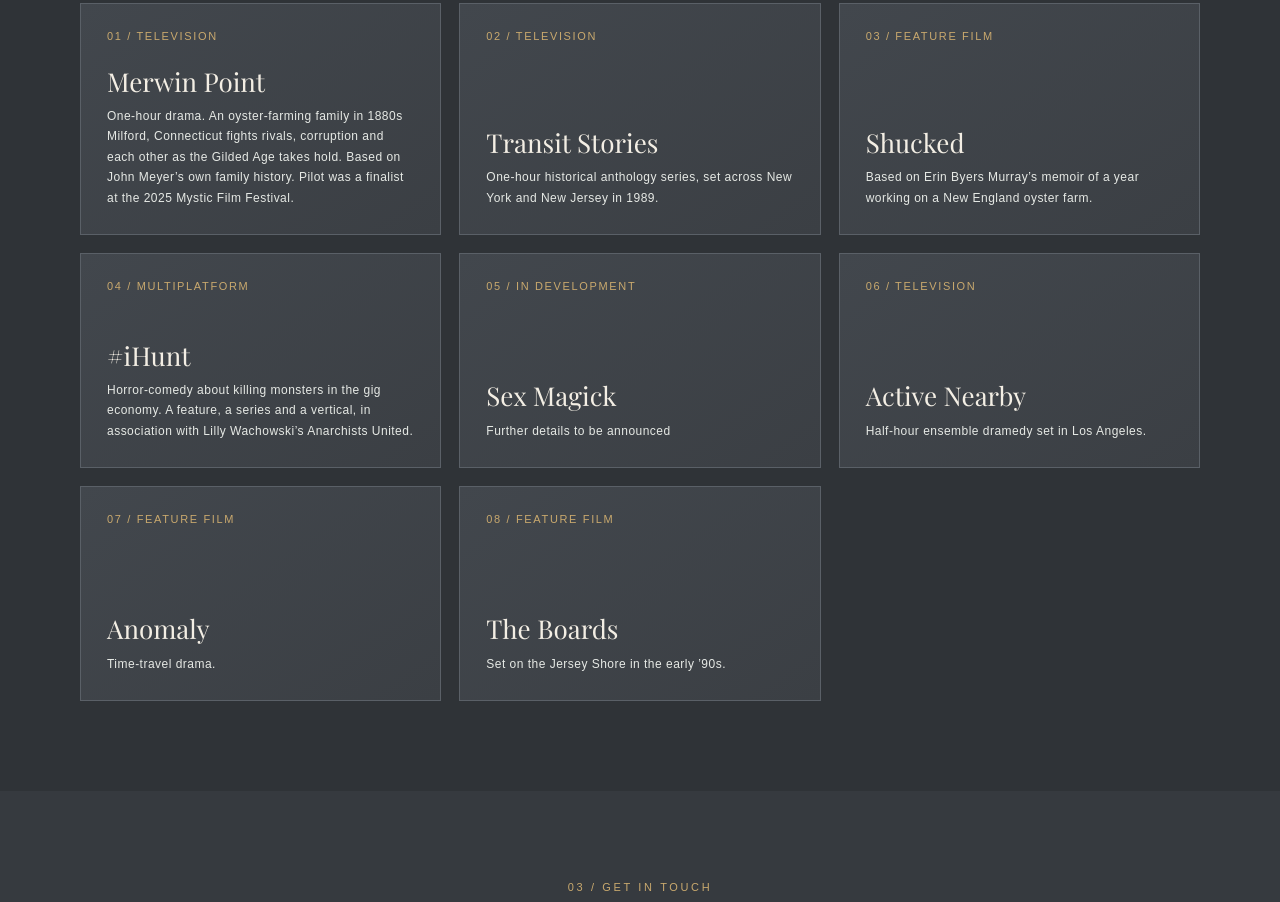
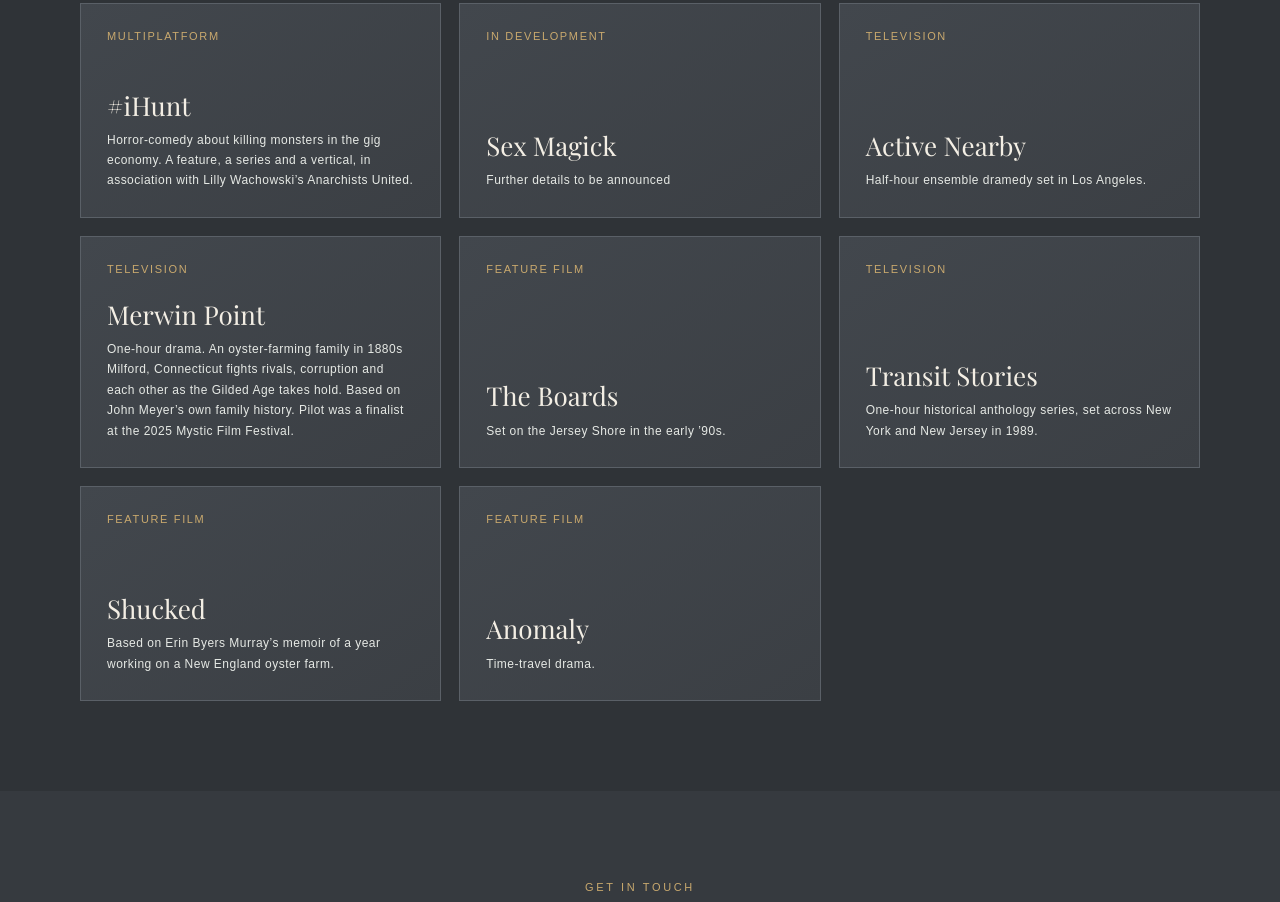
Before and after one commit to BHP97/bhp97.github.io, a plain HTML site: page index.html in a window 1280 px wide. Shown: the part 1470-2372 px from the top of the page. Drawn offline with nearby package versions, Linux system fonts and the light colour scheme.

Commit message:
Add files via upload

```diff
--- a/index.html
+++ b/index.html
@@ -50,17 +50,17 @@ body{background:#2F3337}
 <header class="top"><nav aria-label="Main navigation" class="wrap nav"><a class="wordmark" href="#home">BUTLER HALL PRODUCTIONS</a><div class="links"><a href="#about">About</a><a href="#projects">Projects</a><a href="#contact">Contact</a></div></nav></header>
 <main>
 <section class="hero" id="home"><div class="wrap hero-inner"><div class="banner-frame"><h1 class="banner-title">Butler Hall Productions</h1><p class="banner-sub">Independent Film &amp; Television</p></div><p class="tagline">Strong Stories, Well Told.</p></div></section>
-<section class="section" id="about"><div class="wrap"><div class="kicker">01 / Our Story</div><h2>Our Story</h2><div class="about-copy"><p>Butler Hall Productions grew out of a friendship that began decades ago, when three future partners met during their first year of college.</p><p>Years later, a renewed connection and a shared passion for storytelling brought them together again. That reunion evolved into a creative partnership dedicated to developing compelling, original entertainment.</p><p>Today, Butler Hall Productions brings together distinct perspectives and creative experiences, united by a simple philosophy: <em>Strong Stories, Well Told.</em></p></div><div class="partners"><div class="kicker">THE PARTNERS</div><div class="partner-names"><span>Matt Skrobalak</span><span aria-hidden="true" class="diamond">◆</span><span>Kevin A. Reilly</span><span aria-hidden="true" class="diamond">◆</span><span>John Meyer</span></div></div></div></section>
-<section class="section" id="projects"><div class="wrap"><div class="kicker">02 / Our Slate</div><h2>Projects in Development</h2><p class="intro">Film, television, and stories across formats and genres.</p><div class="projects">
-<article class="project"><span class="number">01 / TELEVISION</span><div><h3>Merwin Point</h3><p>One-hour drama. An oyster-farming family in 1880s Milford, Connecticut fights rivals, corruption and each other as the Gilded Age takes hold. Based on John Meyer&#8217;s own family history. Pilot was a finalist at the 2025 Mystic Film Festival.</p></div></article>
-<article class="project"><span class="number">02 / TELEVISION</span><div><h3>Transit Stories</h3><p>One-hour historical anthology series, set across New York and New Jersey in 1989.</p></div></article>
-<article class="project"><span class="number">03 / FEATURE FILM</span><div><h3>Shucked</h3><p>Based on Erin Byers Murray&#8217;s memoir of a year working on a New England oyster farm.</p></div></article>
-<article class="project"><span class="number">04 / MULTIPLATFORM</span><div><h3>#iHunt</h3><p>Horror-comedy about killing monsters in the gig economy. A feature, a series and a vertical, in association with Lilly Wachowski&#8217;s Anarchists United.</p></div></article>
-<article class="project"><span class="number">05 / IN DEVELOPMENT</span><div><h3>Sex Magick</h3><p>Further details to be announced</p></div></article>
-<article class="project"><span class="number">06 / TELEVISION</span><div><h3>Active Nearby</h3><p>Half-hour ensemble dramedy set in Los Angeles.</p></div></article>
-<article class="project"><span class="number">07 / FEATURE FILM</span><div><h3>Anomaly</h3><p>Time-travel drama.</p></div></article>
-<article class="project"><span class="number">08 / FEATURE FILM</span><div><h3>The Boards</h3><p>Set on the Jersey Shore in the early &#8217;90s.</p></div></article>
+<section class="section" id="about"><div class="wrap"><div class="kicker">About</div><h2>Our Story</h2><div class="about-copy"><p>Butler Hall Productions grew out of a friendship that began decades ago, when three future partners met during their first year of college.</p><p>Years later, a renewed connection and a shared passion for storytelling brought them together again. That reunion evolved into a creative partnership dedicated to developing compelling, original entertainment.</p><p>Today, Butler Hall Productions brings together distinct perspectives and creative experiences, united by a simple philosophy: <em>Strong Stories, Well Told.</em></p></div><div class="partners"><div class="kicker">THE PARTNERS</div><div class="partner-names"><span>Matt Skrobalak</span><span aria-hidden="true" class="diamond">◆</span><span>Kevin A. Reilly</span><span aria-hidden="true" class="diamond">◆</span><span>John Meyer</span></div></div></div></section>
+<section class="section" id="projects"><div class="wrap"><div class="kicker">Our Slate</div><h2>Projects in Development</h2><p class="intro">Film, television, and stories across formats and genres.</p><div class="projects">
+<article class="project"><span class="number">MULTIPLATFORM</span><div><h3>#iHunt</h3><p>Horror-comedy about killing monsters in the gig economy. A feature, a series and a vertical, in association with Lilly Wachowski&#8217;s Anarchists United.</p></div></article>
+<article class="project"><span class="number">IN DEVELOPMENT</span><div><h3>Sex Magick</h3><p>Further details to be announced</p></div></article>
+<article class="project"><span class="number">TELEVISION</span><div><h3>Active Nearby</h3><p>Half-hour ensemble dramedy set in Los Angeles.</p></div></article>
+<article class="project"><span class="number">TELEVISION</span><div><h3>Merwin Point</h3><p>One-hour drama. An oyster-farming family in 1880s Milford, Connecticut fights rivals, corruption and each other as the Gilded Age takes hold. Based on John Meyer&#8217;s own family history. Pilot was a finalist at the 2025 Mystic Film Festival.</p></div></article>
+<article class="project"><span class="number">FEATURE FILM</span><div><h3>The Boards</h3><p>Set on the Jersey Shore in the early &#8217;90s.</p></div></article>
+<article class="project"><span class="number">TELEVISION</span><div><h3>Transit Stories</h3><p>One-hour historical anthology series, set across New York and New Jersey in 1989.</p></div></article>
+<article class="project"><span class="number">FEATURE FILM</span><div><h3>Shucked</h3><p>Based on Erin Byers Murray&#8217;s memoir of a year working on a New England oyster farm.</p></div></article>
+<article class="project"><span class="number">FEATURE FILM</span><div><h3>Anomaly</h3><p>Time-travel drama.</p></div></article>
 </div></div></section>
-<section class="section contact" id="contact"><div class="wrap"><div class="kicker">03 / Get in Touch</div><h2>Let's tell great stories.</h2><p>For business inquiries and collaborations, please contact:</p><a class="contact-email" href="mailto:matt@butlerhallproductions.com">matt@butlerhallproductions.com</a></div></section>
+<section class="section contact" id="contact"><div class="wrap"><div class="kicker">Get in Touch</div><h2>Let's tell great stories.</h2><p>For business inquiries and collaborations, please contact:</p><a class="contact-email" href="mailto:matt@butlerhallproductions.com">matt@butlerhallproductions.com</a></div></section>
 </main><footer class="footer"><div class="wrap"><span>© <span id="year"></span> Butler Hall Productions</span><span>Strong Stories, Well Told.</span></div></footer><script>document.getElementById('year').textContent=new Date().getFullYear();</script>
 </body></html>
```
